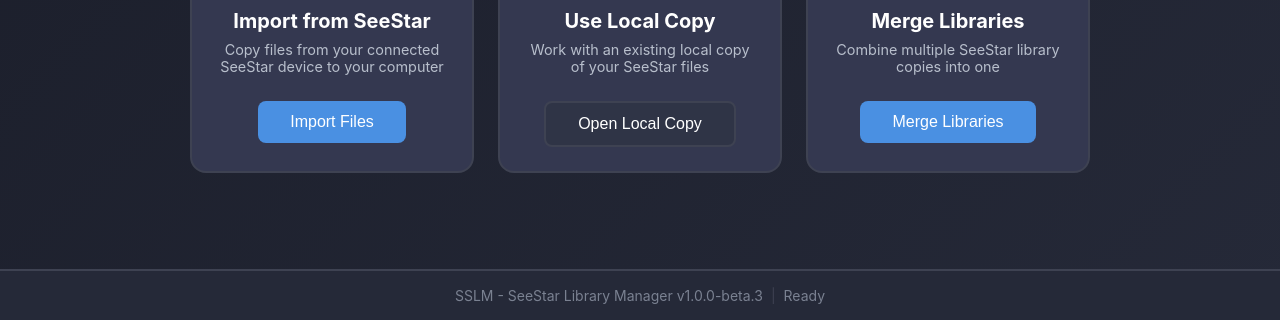
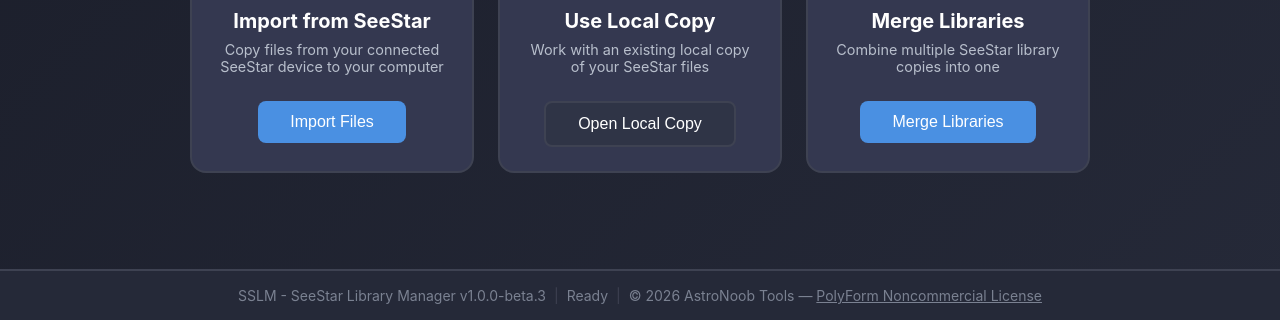
Before and after one commit to AstroNoob-Tools/SSLM, a website: page public/index.html in a window 1280 px wide. Shown: the part 566-886 px from the top of the page. Drawn offline with nearby package versions, Linux system fonts and the light colour scheme; no server answers.

Commit message:
Add PolyForm Noncommercial License 1.0.0
Free use and non-commercial modifications permitted; commercial use is
prohibited. LICENSE file added, package.json author/license updated,
footer copyright notice added to index.html.

```diff
--- a/package.json
+++ b/package.json
@@ -18,8 +18,8 @@
     "sslm",
     "astronomy"
   ],
-  "author": "",
-  "license": "ISC",
+  "author": "AstroNoob Tools",
+  "license": "PolyForm-Noncommercial-1.0.0",
   "dependencies": {
     "check-disk-space": "^3.4.0",
     "express": "^4.22.1",
--- a/public/index.html
+++ b/public/index.html
@@ -203,6 +203,8 @@
                 <span>SSLM - SeeStar Library Manager v1.0.0-beta.3</span>
                 <span class="separator">|</span>
                 <span id="statusText">Ready</span>
+                <span class="separator">|</span>
+                <span>© 2026 AstroNoob Tools — <a href="https://github.com/AstroNoob-Tools/SSLM/blob/main/LICENSE" target="_blank" style="color: inherit; text-decoration: underline;">PolyForm Noncommercial License</a></span>
             </div>
         </footer>
     </div>
```
Also changed, not shown: 1 other file.
